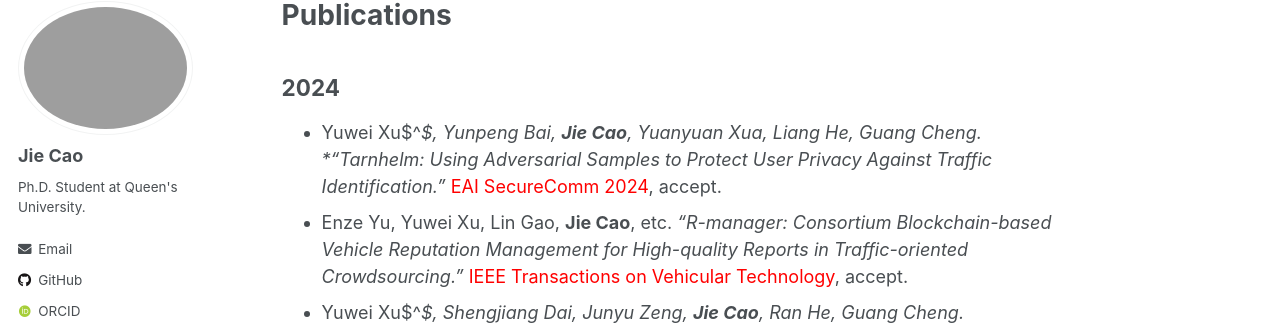
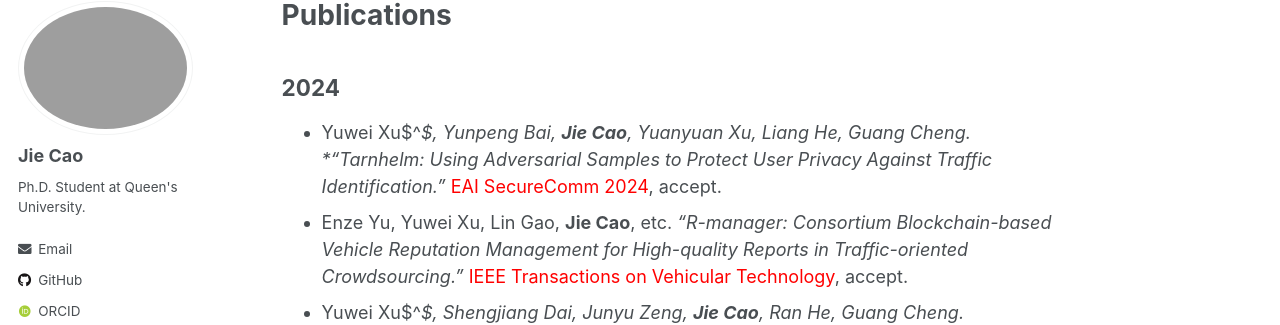
Before and after one commit to JieJayCao/JieJayCao.github.io, a Jekyll site: the page built from _pages/publications.md, in a window 1280 px wide and 900 px high. Shown: the part 117-442 px from the top of the window. Built offline with Jekyll 4.4.1, drawn with Linux system fonts in a browser that asks for light colours; some web fonts are replaced; formulas are drawn with MathJax 3.

Commit message:
Update publications.md

```diff
--- a/_pages/publications.md
+++ b/_pages/publications.md
@@ -7,7 +7,7 @@
 
 
 ## 2024
-* Yuwei	Xu$^*$, Yunpeng	Bai, **Jie Cao**, Yuanyuan	Xua, Liang	He, Guang	Cheng. *"Tarnhelm: Using Adversarial Samples to Protect User Privacy Against Traffic Identification."* <span style="color:red;">EAI SecureComm 2024</span>, accept.
+* Yuwei	Xu$^*$, Yunpeng	Bai, **Jie Cao**, Yuanyuan	Xu, Liang	He, Guang	Cheng. *"Tarnhelm: Using Adversarial Samples to Protect User Privacy Against Traffic Identification."* <span style="color:red;">EAI SecureComm 2024</span>, accept.
 * Enze Yu, Yuwei Xu, Lin Gao, **Jie Cao**, etc. *"R-manager: Consortium Blockchain-based Vehicle Reputation Management for High-quality Reports in Traffic-oriented Crowdsourcing."* <span style="color:red;">IEEE Transactions on Vehicular Technology</span>, accept.
 * Yuwei Xu$^*$, Shengjiang Dai, Junyu Zeng, **Jie Cao**, Ran He, Guang Cheng. *"DataJudge: Cross-chain Data Consistency Verification Based on Extended Merkle Hash Tree."* <span style="color:red;">ICA3PP 2024</span>, accept.
 * Yuwei Xu$^*$, Junyu Zeng, **Jie Cao**, Shengjiang Dai, Qiao Xiang, Guang Cheng. *"ChainSafari: A General and Efficient Blockchain Verifiable Query Scheme with Real-Time Synchronization."* <span style="color:red;">ICA3PP 2024</span>, accept.
```
